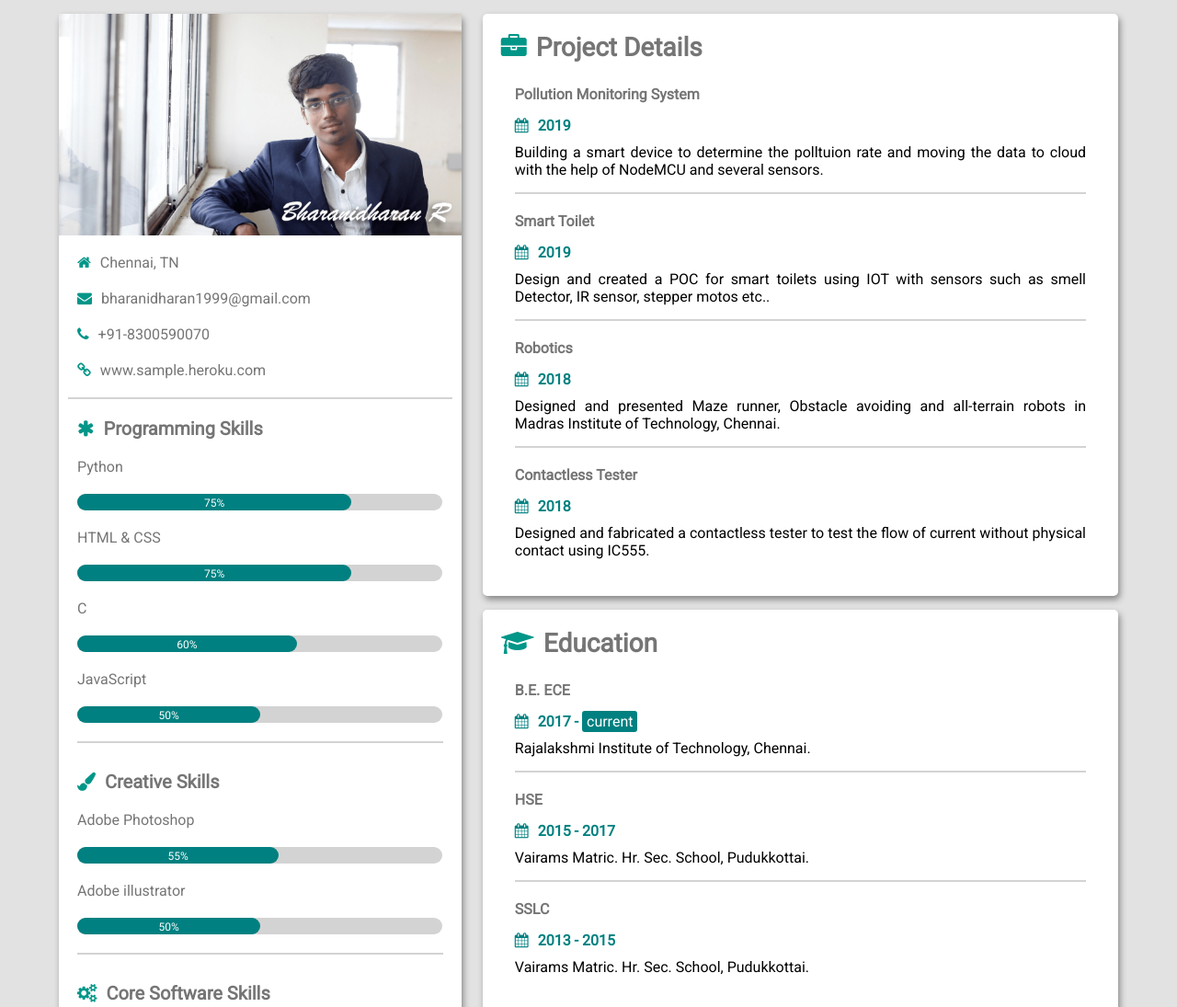
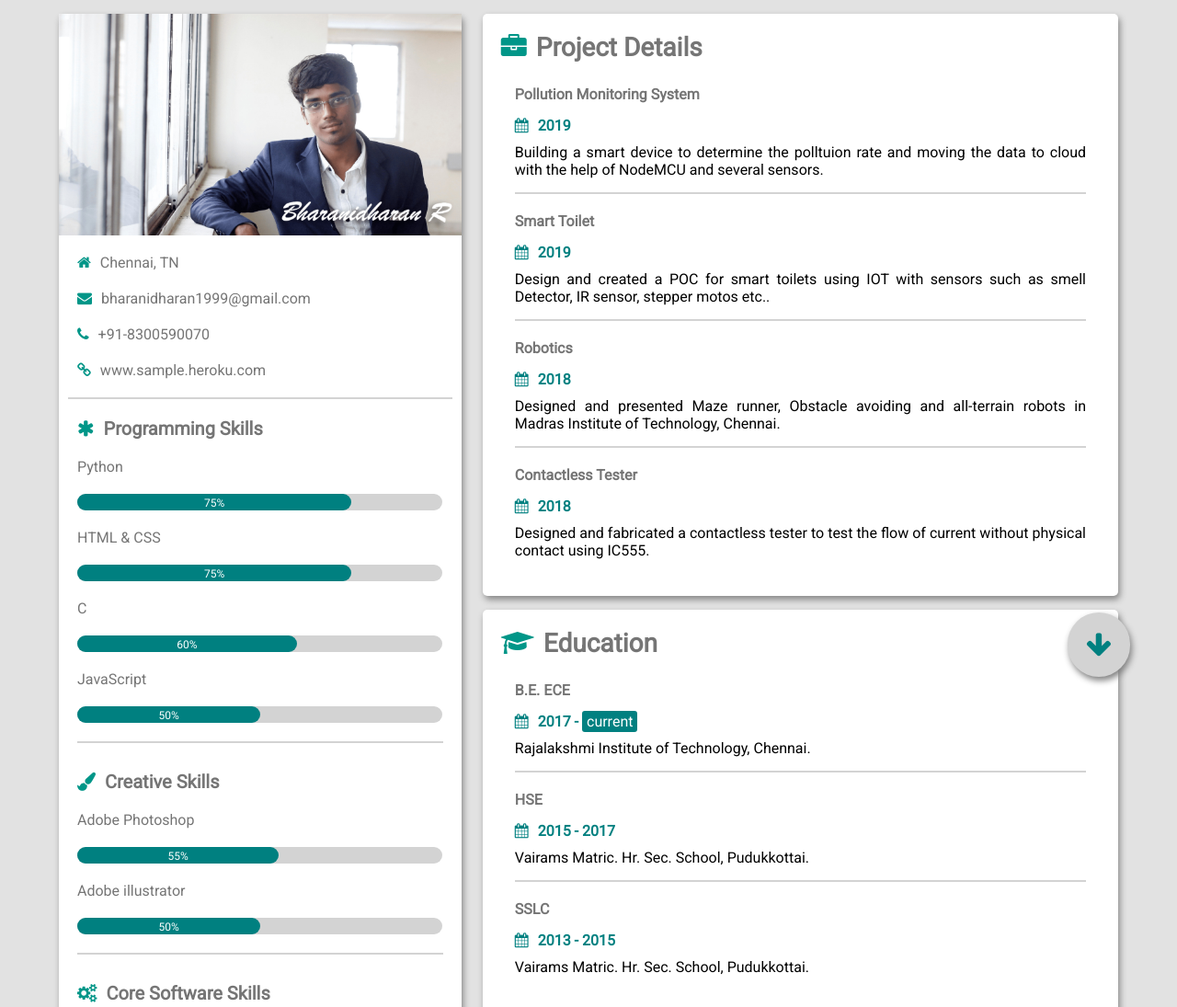
Before and after one commit to Bharanidharan25/Bharanidharan25.github.io, a plain HTML site: page index.html in a window 1280 px wide. Shown: the top 1095 px of the page at 92% size. Drawn offline with Linux system fonts and the light colour scheme.

Commit message:
added download button

```diff
--- a/index.html
+++ b/index.html
@@ -152,7 +152,7 @@
             </div>
 
             <div class="download_button">
-                <a href="..\img\RESUME.pdf" download="RESUME.pdf"><b>DOWNLOAD RESUME</b></a>
+                <a href=".\img\RESUME.pdf" download="RESUME.pdf"><i class="fa fa-arrow-down" style="font-size: 30px;font-weight: 1px;"></i></a>
             </div>
 
 
--- a/style.css
+++ b/style.css
@@ -127,23 +127,25 @@ hr{
 }
 
 .download_button{
-    width: 100%;
-    margin-top: 15px;
-    border-radius: 5px;
-    text-align: justify;
-    padding:20px;
-    margin-bottom: 20px;
+    position: fixed;
+    bottom: 5vh;
+    right: 4vw;
+    padding: 10px;
+    background-color: lightgrey;
+    border-radius: 30px;
+    box-shadow: 2px 4px 7px grey;
+    z-index:10;
+    color:teal;
 }
 
-.download_button a{
-    background-color: teal;
+.download_button:hover{
+    background-color: grey;
     color: white;
-    border-radius: 5px;
-    padding: 10px 15px;
-    text-align: center;
-    box-shadow: 2px 4px 7px #888888;
+    padding:25px;
+    border-radius: 35px;
+    transition: padding 200ms;
+}
 
-}
 .footer{
     background-color: teal;
     width: 100%;
@@ -184,9 +186,11 @@ hr{
     }
 
     .download_button{
-        width: 38%;
-        float: left;
+        padding: 20px;
+        border-radius: 35px;
+        bottom: 8vh;
     }
+
     .footer{
         clear: both;
         position: relative;
```
